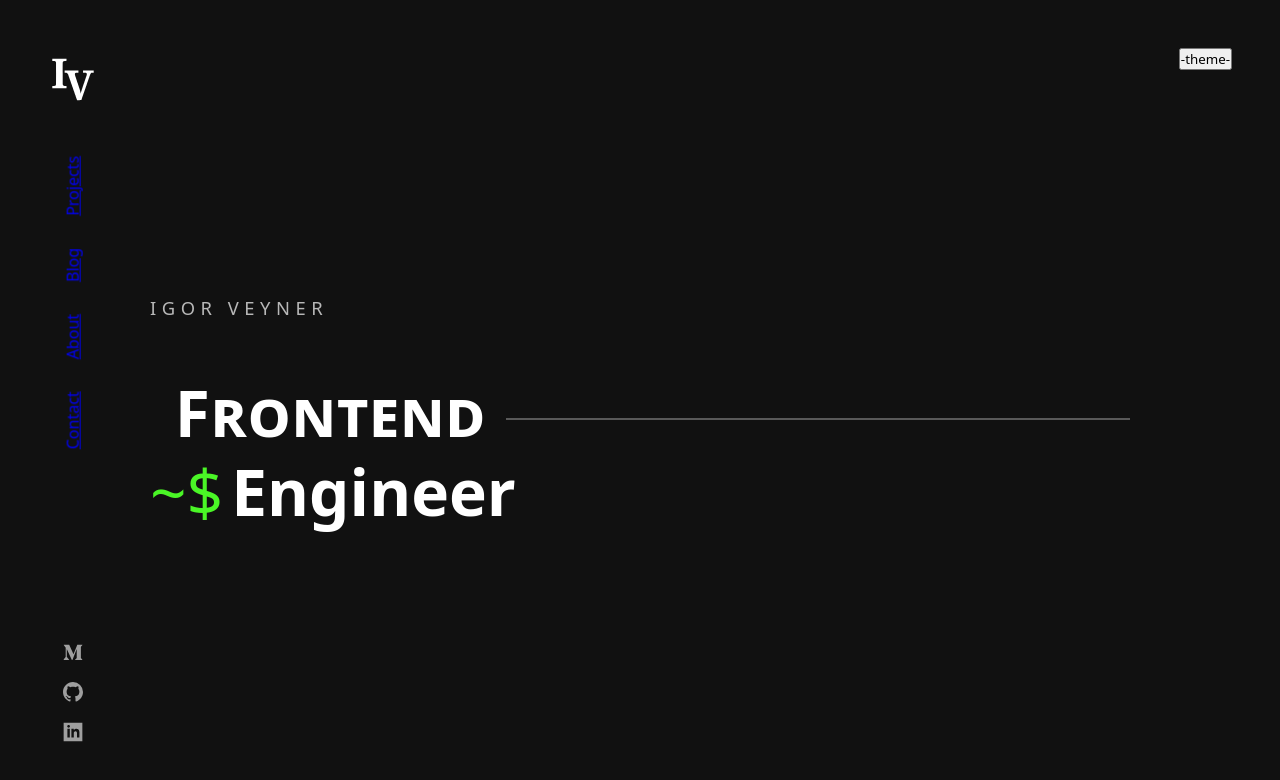
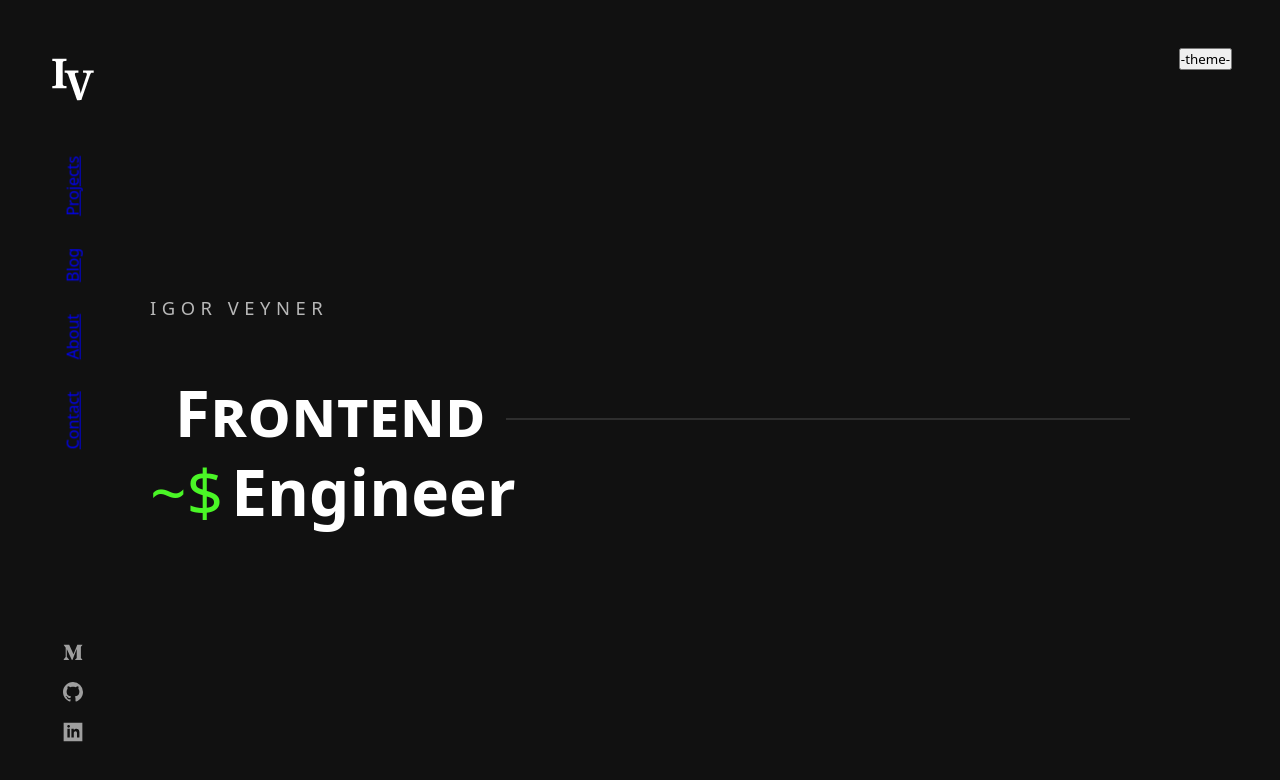
Before and after one commit to IgoVeyner/portfolio, a React (Create React App) app: page / in a window 1280 px wide. Shown: the top 780 px of the page. Built offline with nearby package versions, Linux system fonts and the light colour scheme.

Commit message:
add opacity to line

```diff
--- a/src/components/TitleRotating/index.css
+++ b/src/components/TitleRotating/index.css
@@ -32,6 +32,7 @@
   margin-left: 20px;
   transform-origin: left;
   margin-top: 22px;
+  opacity: 0.4;
 }
 
 .dark-line {
```
